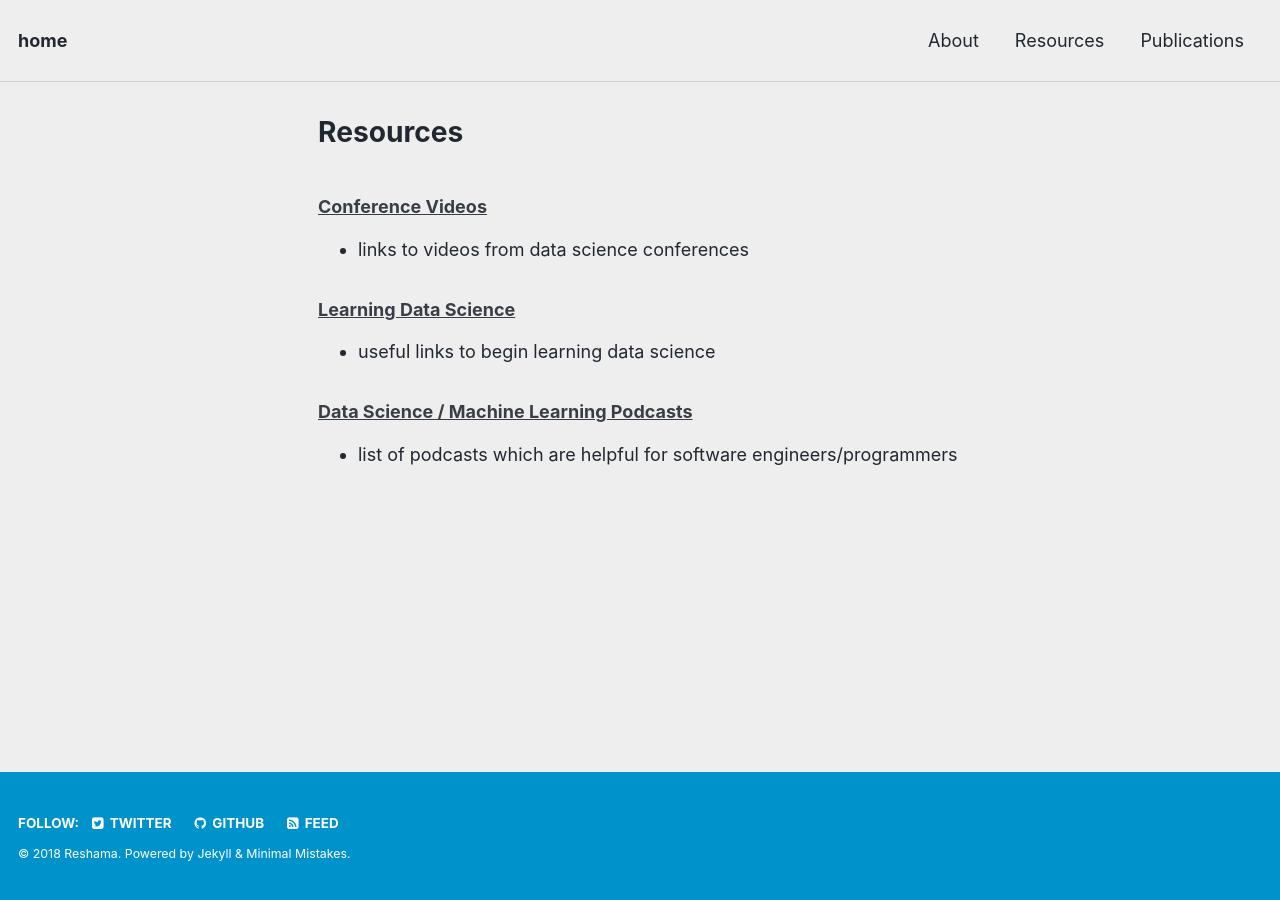
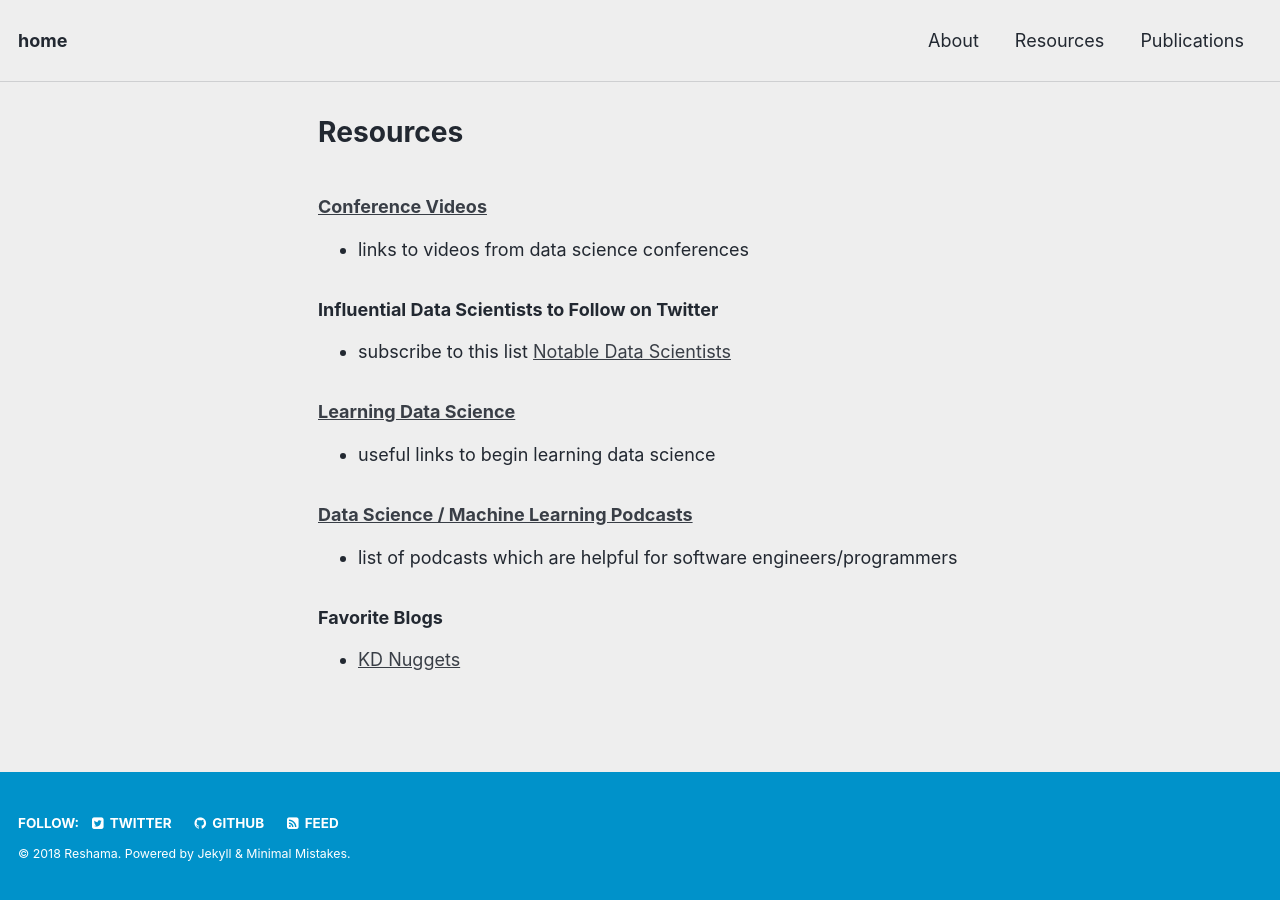
Before and after one commit to reshamas/reshamas.github.io, a Jekyll site: the page built from resources/index.md, in a window 1280 px wide. Built offline with Jekyll 4.4.1, drawn with Linux system fonts in a browser that asks for light colours.

Commit message:
Update index.md

```diff
--- a/resources/index.md
+++ b/resources/index.md
@@ -9,8 +9,14 @@ comments: false
 ### [Conference Videos](conf_videos.md)
 * links to videos from data science conferences
 
+### Influential Data Scientists to Follow on Twitter
+* subscribe to this list [Notable Data Scientists](https://twitter.com/reshamas/lists/notable-data-scientists/members)
+
 ### [Learning Data Science](ds_learning.md)
 * useful links to begin learning data science
 
 ### [Data Science / Machine Learning Podcasts](https://github.com/rShetty/awesome-podcasts#data-sciencemachine-learning)
 * list of podcasts which are helpful for software engineers/programmers
+
+### Favorite Blogs
+* [KD Nuggets](https://www.kdnuggets.com)
```
